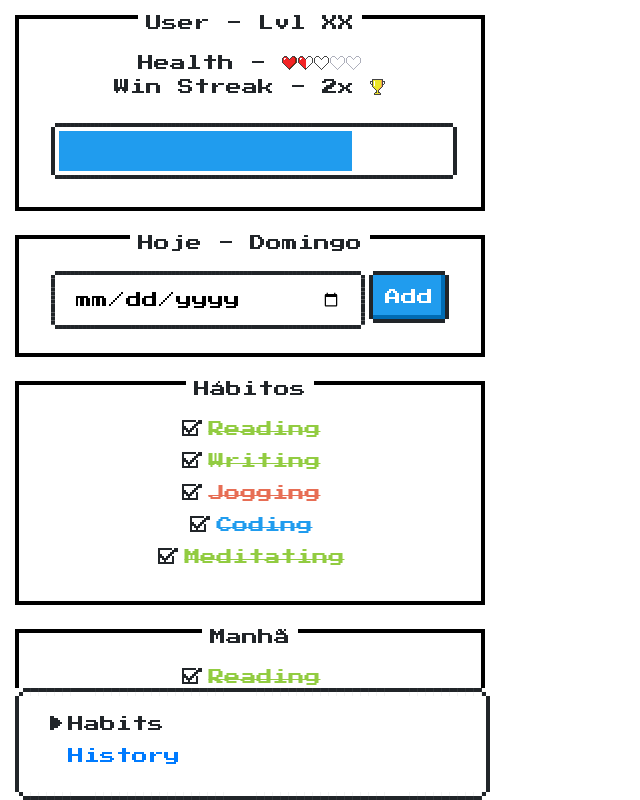
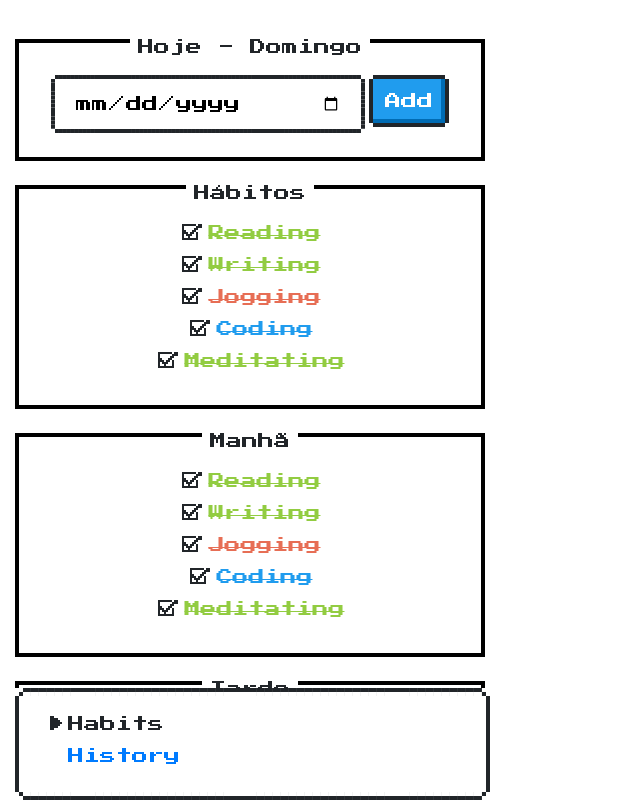
Before and after one commit to FerJSsilva/habit-tracker-frontend-cra, a React (Create React App) app: page / in a window 1280 px wide. Shown: the top 800 px of the page, without its empty margins (0-640 px from the left). Built offline with nearby package versions, Linux system fonts and the light colour scheme.

Commit message:
maint: commented out Dashboard component in Home.jsx

```diff
--- a/src/page-containers/Home/Home.jsx
+++ b/src/page-containers/Home/Home.jsx
@@ -1,7 +1,7 @@
 import React from 'react';
 import { Link } from 'wouter';
 import Container from '../../components/block-components/NES/Container/Container';
-import Dashboard from '../../components/domain-components/Dashboard/Dashboard';
+// Import Dashboard from '../../components/domain-components/Dashboard/Dashboard';
 import HabitsGroup from '../../components/domain-components/HabitsGroup/HabitsGroup';
 
 const habitsMock = [
@@ -15,7 +15,7 @@ const habitsMock = [
 function Home() {
   return (
     <div>
-      <Dashboard />
+      {/* <Dashboard /> */}
       <br />
 
       <Container
```
